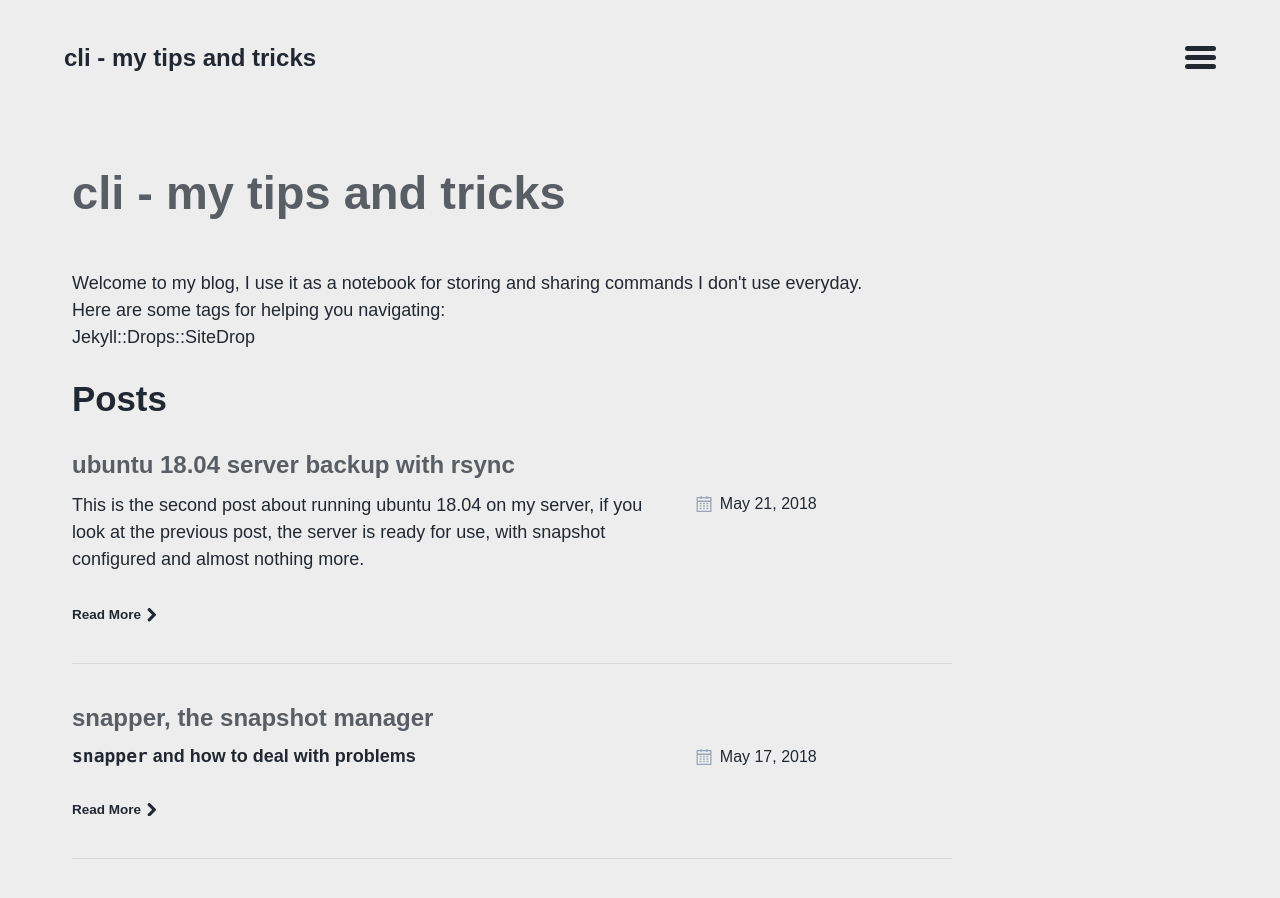
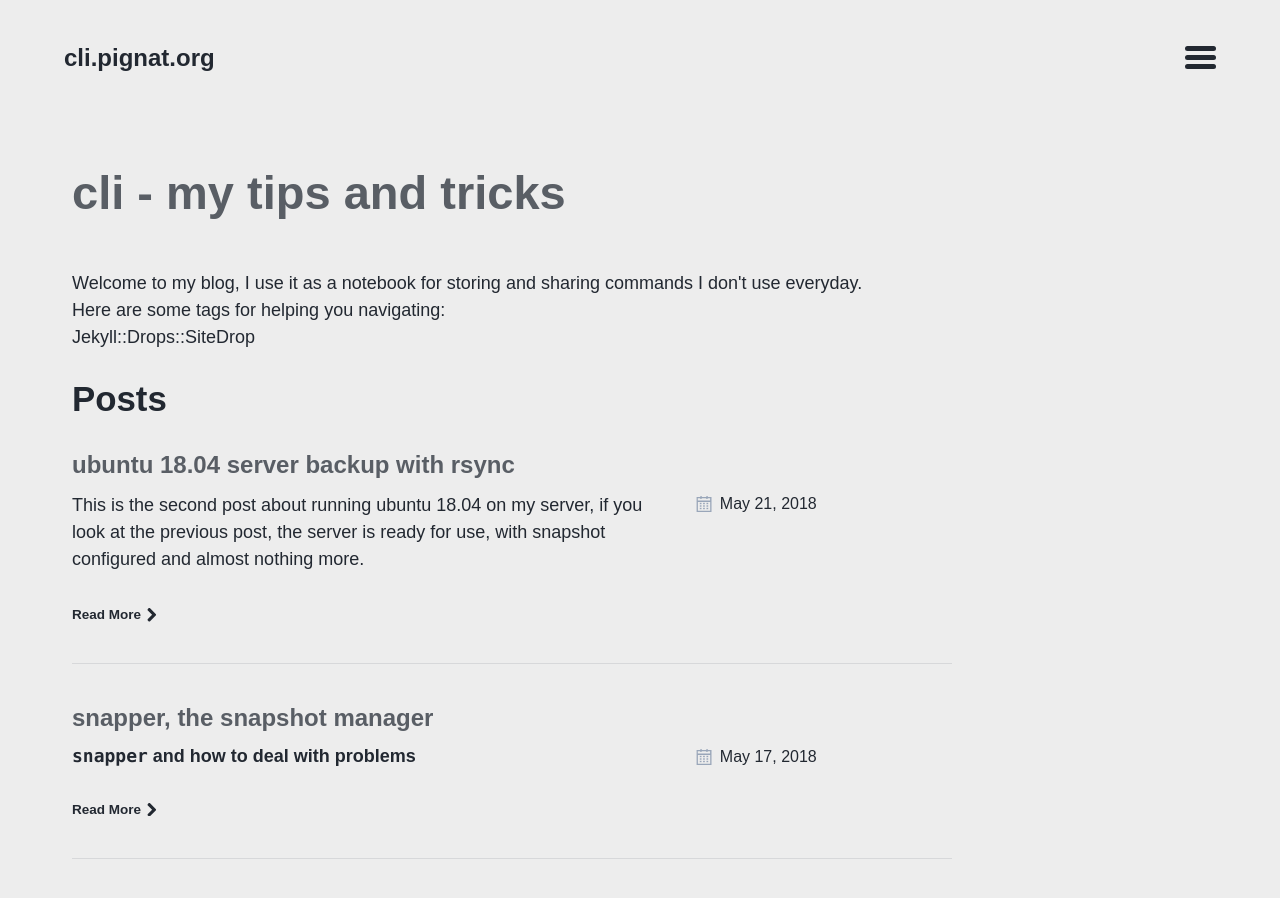
Before and after one commit to RandomReaper/cli, a Jekyll site: the page built from site/index.md, in a window 1280 px wide and 900 px high. Built offline with Jekyll 4.4.1, drawn with Linux system fonts in a browser that asks for light colours; part of the change alters nothing that is shown.

```diff
--- a/site/_config.yml
+++ b/site/_config.yml
@@ -1,8 +1,7 @@
-title: cli - my tips and tricks
+title: cli.pignat.org
 #email: cli@pignat.org
 description: >- # this means to ignore newlines until "baseurl:"
-  Welcome to my blog, I use it as a notebook for storing and sharing commands I
-  don't use everyday.
+  my tips and tricks
 baseurl: "" # the subpath of your site, e.g. /blog
 url: "https://cli.pignat.org" # the base hostname & protocol for your site, e.g. http://example.com
 twitter_username: RRandomReaper
--- a/site/_includes/page-intro.html
+++ b/site/_includes/page-intro.html
@@ -38,4 +38,17 @@
       {% endif %}
     </div>
   </div>
+  <script type="application/ld+json">
+  {
+    "@context": "http://schema.org",
+    "@type": "Person",
+    "name": "RandomReaper",
+    "url": "https://cli.pignat.org",
+    "sameAs": [
+      "https://github.com/RandomReaper",
+      "https://twitter.com/RRandomReaper",
+      "https://stackexchange.com/users/2363064/pim"
+    ]
+  }
+  </script>
 </header>
--- a/site/_layouts/home.html
+++ b/site/_layouts/home.html
@@ -7,8 +7,9 @@ layout: default
 <main id="main" class="page-content" aria-label="Content">
   <div class="index inner">
     <div>{{ content }}</div>
-    <div>{{ site.description }}</div>
-      Here are some tags for helping you navigating:
+    <div>Welcome to my blog, I use it as a notebook for storing and sharing
+    commands I don't use everyday.</div>
+      <div>Here are some tags for helping you navigating:</div>
       <div id="tag-cloud">
         {{ site | tag_cloud }}
       </div>
--- a/site/index.md
+++ b/site/index.md
@@ -1,3 +1,4 @@
 ---
 layout: home
+title: cli - my tips and tricks
 ---
```
